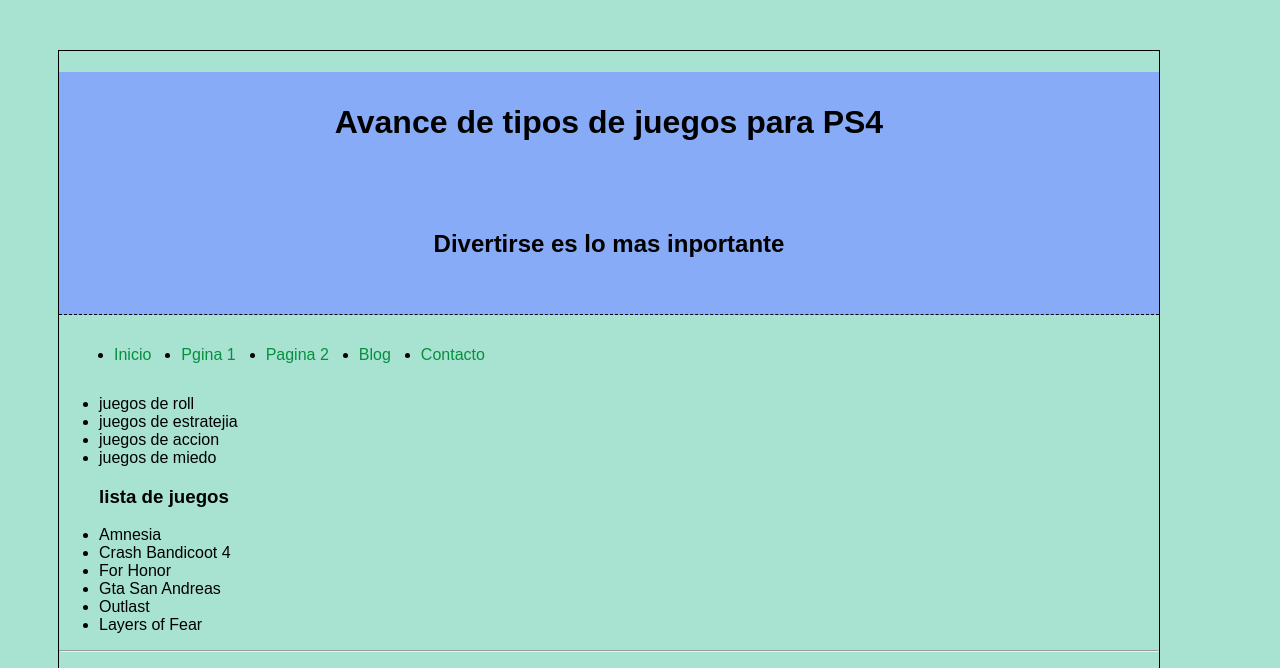
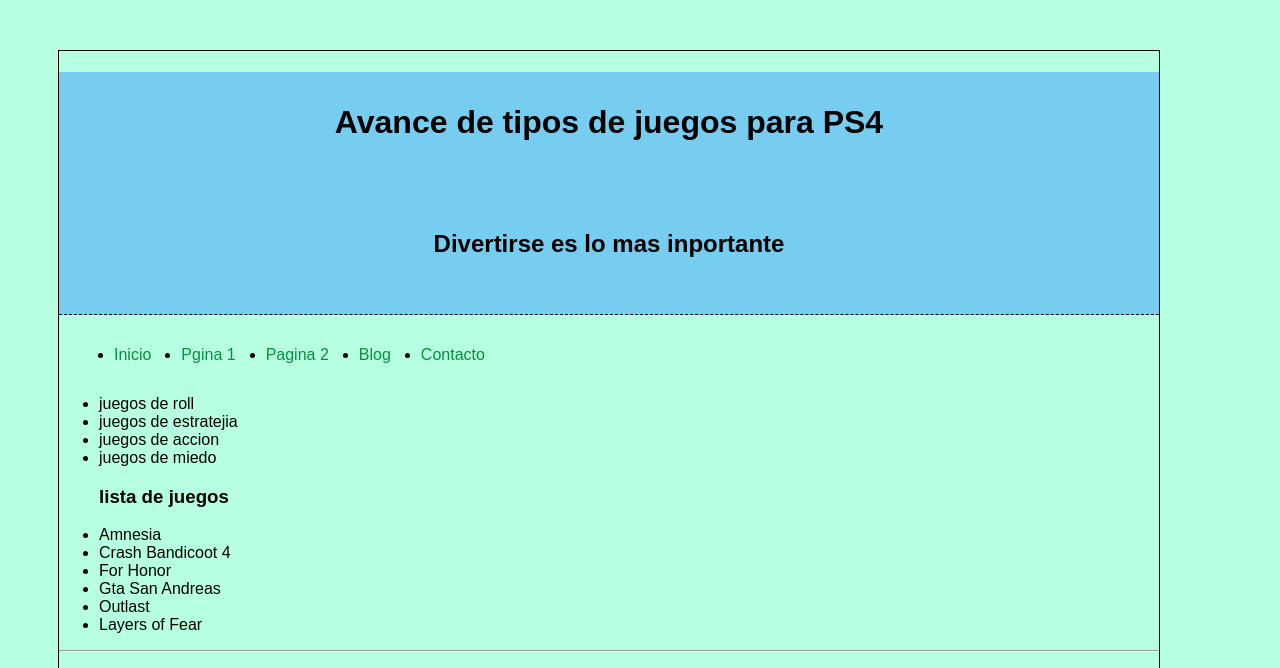
Before and after one commit to josuadmin/P_Web_Materia, a plain HTML site: page semana2/tarea_semana2.html in a window 1280 px wide. Shown: the top 668 px of the page. Drawn offline with Linux system fonts and the light colour scheme.

Commit message:
clases de p_w

```diff
--- a/semana2/style2tarea.css
+++ b/semana2/style2tarea.css
@@ -1,10 +1,10 @@
  body{
-    background-color: rgb(168, 226, 209);
+    background-color: rgb(183, 255, 225);
     font-family: Arial, Helvetica, sans-serif;
 }
 
 header{
-    background-color: rgb(136, 171, 247);
+    background-color: rgb(119, 205, 240);
     text-align: center;
     line-height: 100px;
     border-bottom: 1.5px dashed black;
```
